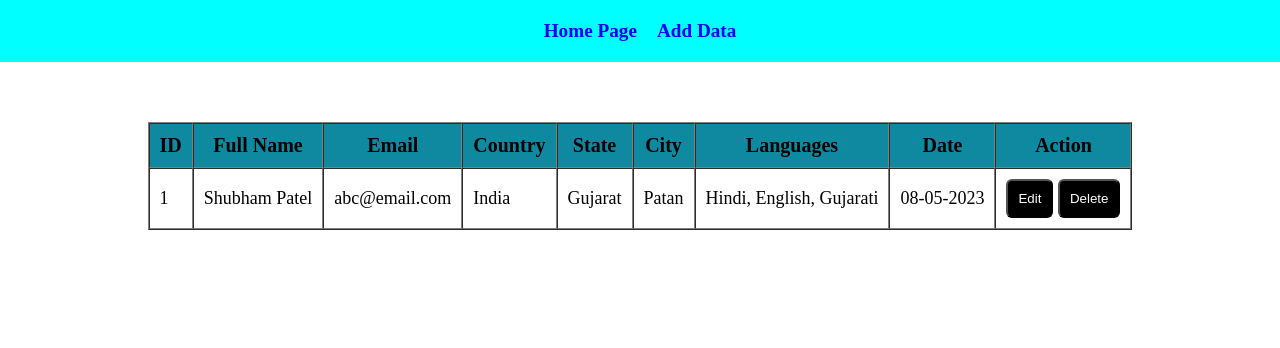
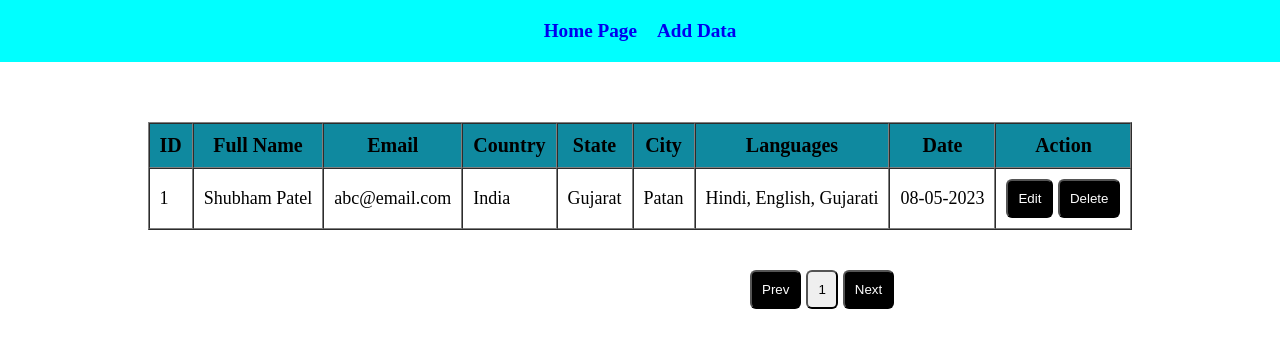
Before and after one commit to ShubhamPatel12499/Demo-Test-Application, a plain HTML site: page Frontend/index.html in a window 1280 px wide. Drawn offline with Linux system fonts and the light colour scheme.

Commit message:
final commit for Frontend

```diff
--- a/Frontend/Styles/index.css
+++ b/Frontend/Styles/index.css
@@ -37,4 +37,23 @@ body>table>tbody>tr>td>button{
     background-color: black;
     padding:10px;
     border-radius: 6px;
+    cursor: pointer;
 }
+#pagination{
+    margin:40px auto auto 750px;
+    font-size: 20px;
+
+}
+#pagination> button{
+    padding:10px;
+    border-radius: 6px;
+    cursor: pointer;
+}
+#pagination> button:nth-child(1){
+    color: white;
+    background-color: black;
+}
+#pagination> button:nth-child(3){
+    color: white;
+    background-color: black;
+}
--- a/Frontend/index.html
+++ b/Frontend/index.html
@@ -50,6 +50,11 @@
             </tr>
         </tbody>
     </table>
+    <div id="pagination">
+        <button id="prev">Prev</button>
+        <button id="prev">1</button>
+        <button id="next">Next</button>
+    </div>
 
 </body>
 </html>
```
